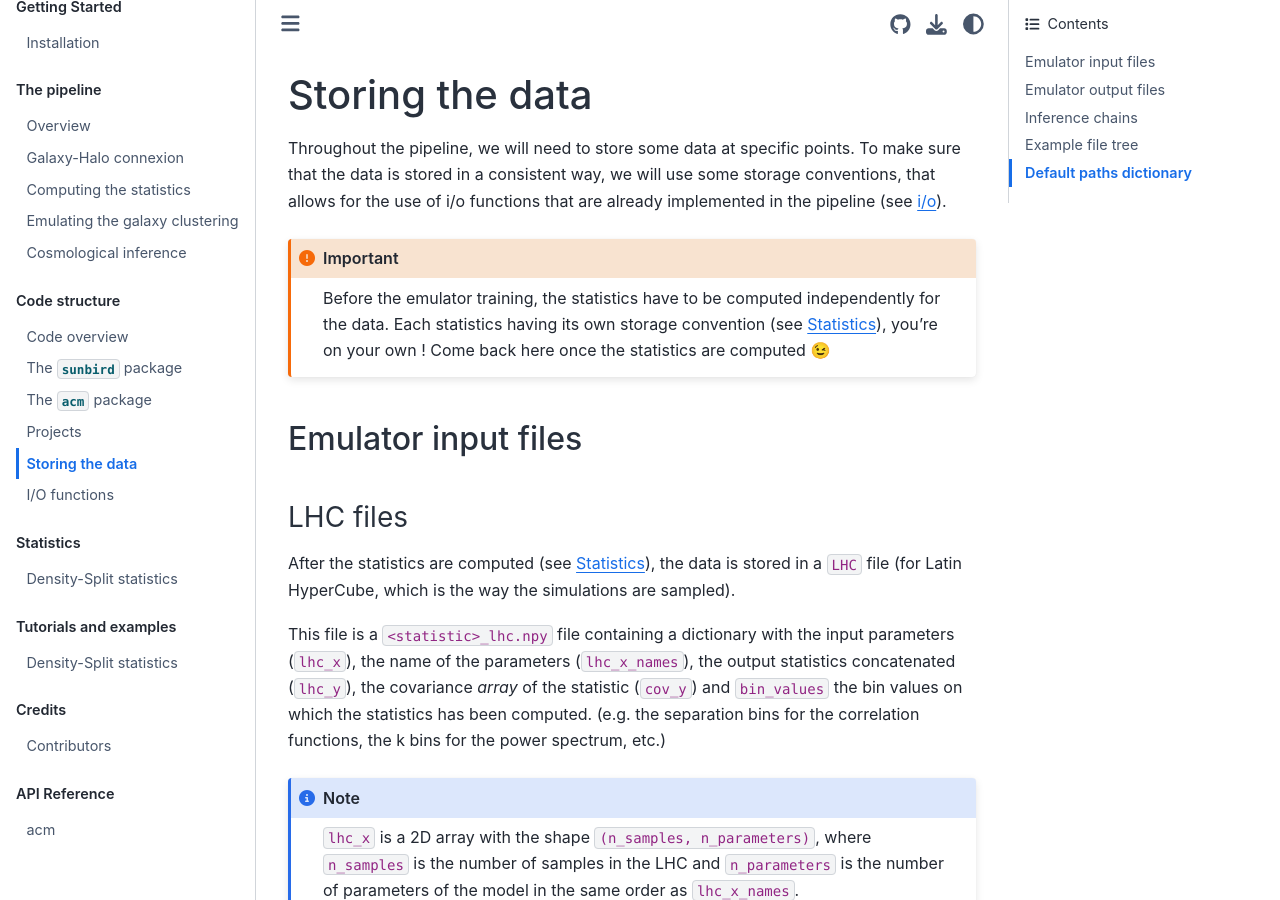
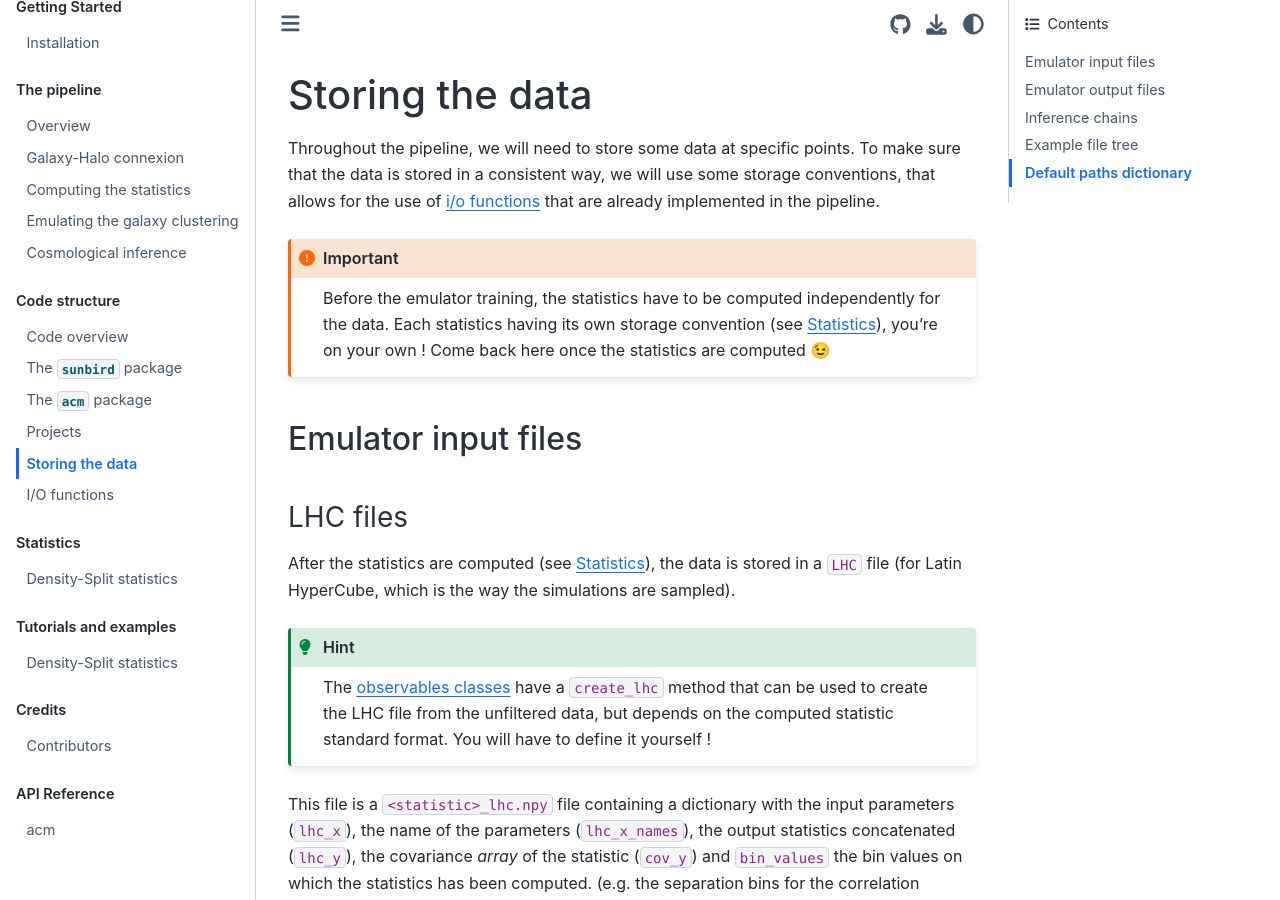
Before and after one commit to epaillas/acm, a Sphinx documentation site: the page built from docs/code/data.md, in a window 1280 px wide and 900 px high. Built offline with Sphinx 7.4.7 and the Sphinx Book theme 1.1.4, drawn with Linux system fonts in a browser that asks for light colours; pages that are not in the unit, such as notebooks, are missing from menus.

Commit message:
added hint to lhc files doc

```diff
--- a/docs/code/data.md
+++ b/docs/code/data.md
@@ -1,6 +1,6 @@
 # Storing the data
 
-Throughout the pipeline, we will need to store some data at specific points. To make sure that the data is stored in a consistent way, we will use some storage conventions, that allows for the use of i/o functions that are already implemented in the pipeline (see [i/o](../code/io)).
+Throughout the pipeline, we will need to store some data at specific points. To make sure that the data is stored in a consistent way, we will use some storage conventions, that allows for the use of [i/o functions](../code/io) that are already implemented in the pipeline.
 
 :::{important}
 Before the emulator training, the statistics have to be computed independently for the data.
@@ -13,6 +13,10 @@ Come back here once the statistics are computed 😉
 ### LHC files
 
 After the statistics are computed (see [Statistics](../pipeline/statistics)), the data is stored in a `LHC` file (for Latin HyperCube, which is the way the simulations are sampled).
+
+:::{hint}
+The [observables classes](../code/projects) have a `create_lhc` method that can be used to create the LHC file from the unfiltered data, but depends on the computed statistic standard format. You will have to define it yourself !
+:::
 
 This file is a `<statistic>_lhc.npy` file containing a dictionary with the input parameters (`lhc_x`), the name of the parameters (`lhc_x_names`),
 the output statistics concatenated (`lhc_y`), the covariance *array* of the statistic (`cov_y`) and `bin_values` the bin values on which the statistics has been computed. (e.g. the separation bins for the correlation functions, the k bins for the power spectrum, etc.)
```
